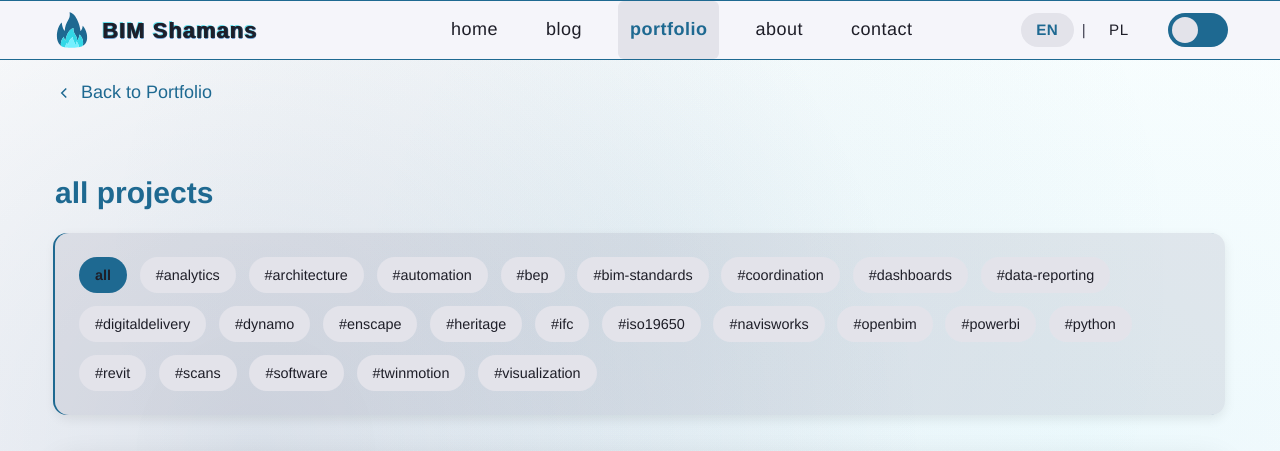
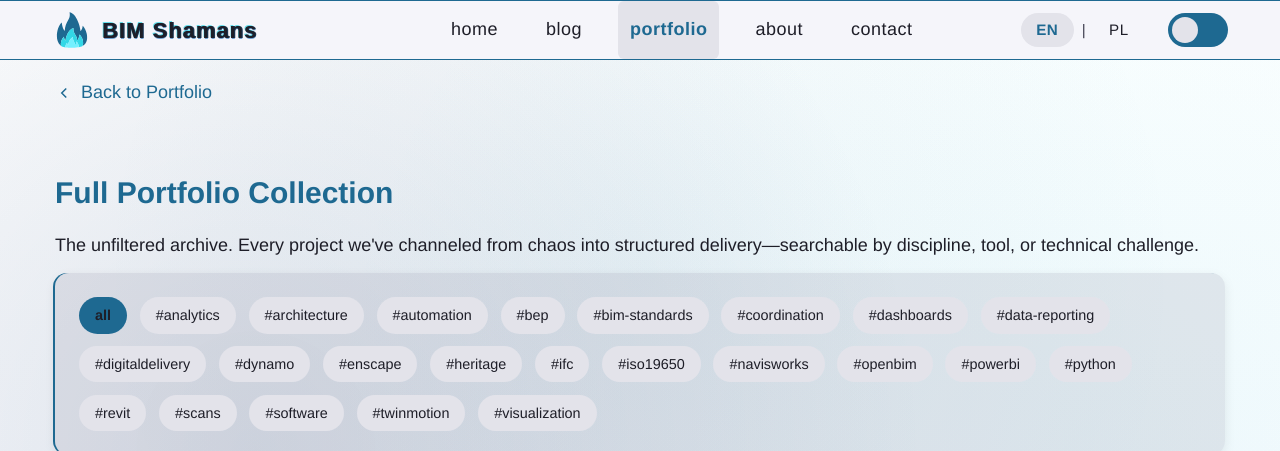
Before and after one commit to W7k-J/BimShamans, a Jekyll site: the page built from en/portfolio-collection.md, in a window 1280 px wide and 900 px high, cut to the strip 0-451 px from the top of the window. Built offline with Jekyll 4.4.1, drawn with Linux system fonts in a browser that asks for light colours; some web fonts are replaced.

Commit message:
podpis pod portfolio

```diff
--- a/_config.yml
+++ b/_config.yml
@@ -68,7 +68,8 @@ t:
     about: "about"
     contact: "contact"
     portfolio: "portfolio"
-    portfolio_collection: "all projects"
+    portfolio_collection: "Full Portfolio Collection"
+    portfolio_collection_intro: "The unfiltered archive. Every project we've channeled from chaos into structured delivery—searchable by discipline, tool, or technical challenge."
     read_more: "read more"
     read: "read"
     post: "Article"
@@ -105,7 +106,8 @@ t:
     about: "o nas"
     contact: "kontakt"
     portfolio: "portfolio"
-    portfolio_collection: "wszystkie projekty"
+    portfolio_collection: "Kolekcja Portfolio"
+    portfolio_collection_intro: "Nieprzefiltrowane archiwum. Każdy projekt, który przekształciliśmy z chaosu w ustrukturyzowaną dostawę—z możliwością wyszukiwania według dyscypliny, narzędzia lub wyzwania technicznego."
     read_more: "czytaj więcej"
     read: "czytania"
     post: "Artykuł"
--- a/en/portfolio-collection.md
+++ b/en/portfolio-collection.md
@@ -1,6 +1,6 @@
 ---
 layout: default
-title: All Projects
+title: Full Portfolio Collection
 lang: en
 ref: portfolio-collection
 permalink: /en/portfolio-collection/
@@ -18,6 +18,7 @@ excerpt: "Complete collection of our portfolio projects. Filter by category or t
   </a>
 
   <h1>{{ t.portfolio_collection }}</h1>
+  <p>{{ t.portfolio_collection_intro }}</p>
 
   <!-- Tag Filters (populated by JavaScript) -->
   <div class="portfolio-collection__tags" id="portfolio-filters">
```
Also changed, not shown: pl/portfolio-collection.md (+2 -1 lines).
